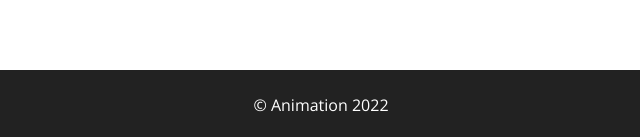
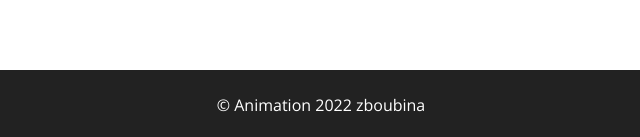
Before and after one commit to Anilcharif/Animation-CSS, a plain HTML site: page index.html in a window 1280 px wide. Shown: the part 660-797 px from the top of the page, 319-959 px from the left. Drawn offline with nearby package versions, Linux system fonts and the light colour scheme.

Commit message:
Update index.html

```diff
--- a/index.html
+++ b/index.html
@@ -27,7 +27,7 @@
     </main>
     <footer>
         <p>
-            &copy; Animation 2022
+            &copy; Animation 2022 zboubina
         </p>
     </footer>
 
```
